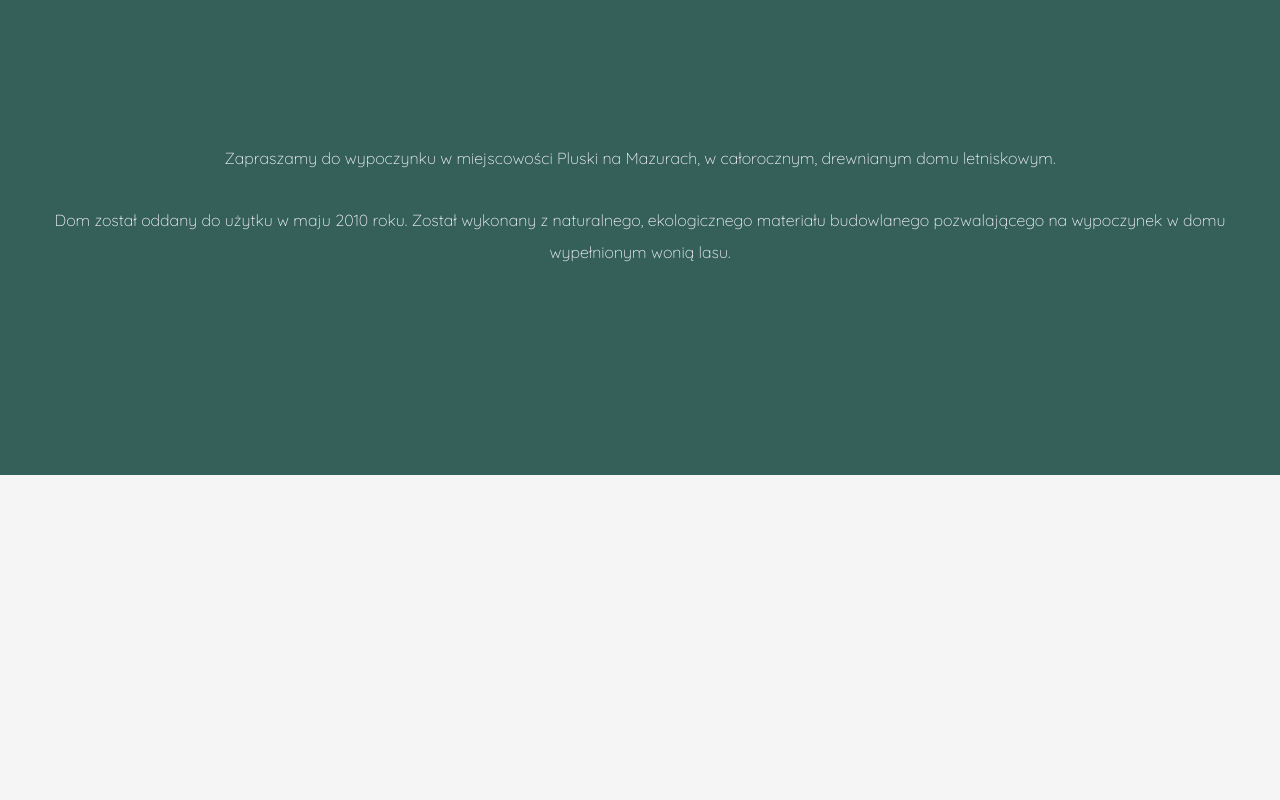
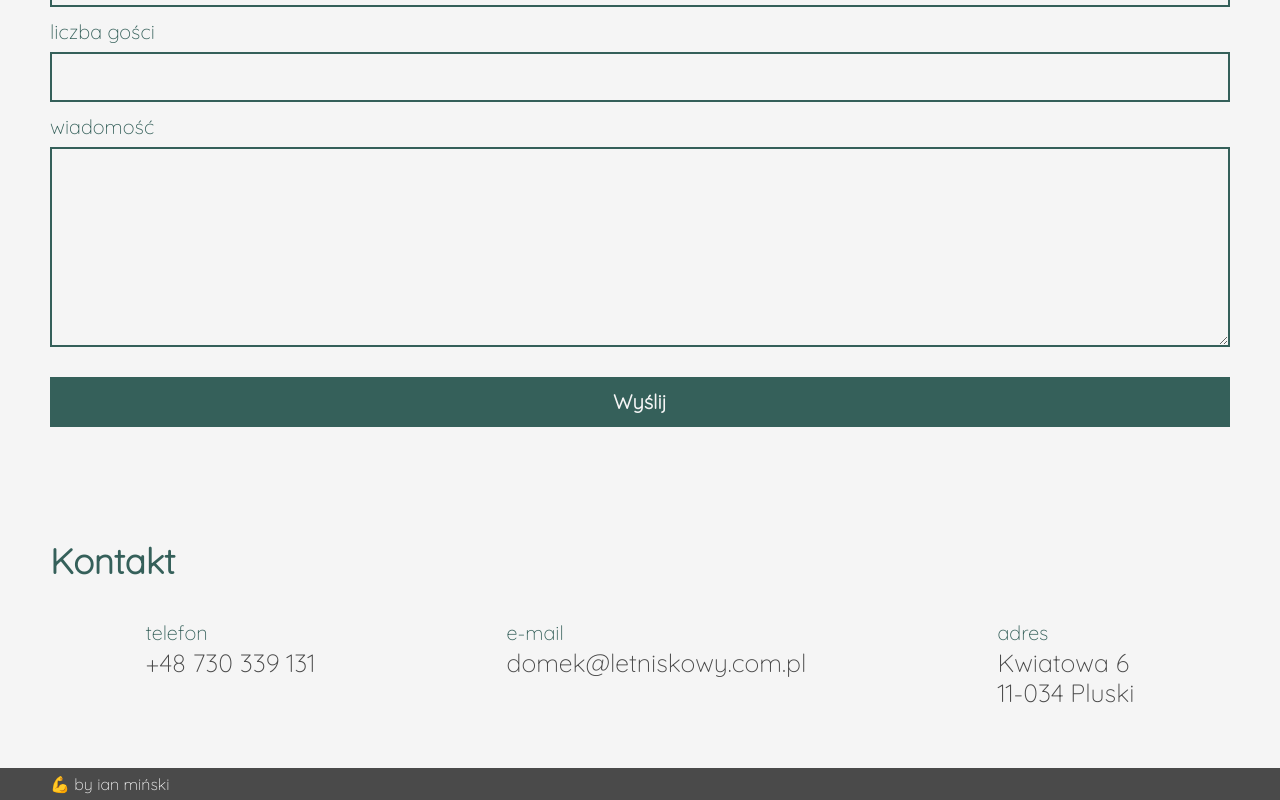
Before and after one commit to iamminsk/pluski, a Next.js app: page / in a window 1280 px wide. Shown: the part 1553-2353 px from the top of the page. Before the commit the page ends 2028 px from the top, so only its background shows below. Built offline with nearby package versions, Linux system fonts and the light colour scheme.

Commit message:
add footer and contact sections

```diff
--- /dev/null
+++ b/components/Contact/ContactBox.tsx
@@ -0,0 +1,40 @@
+import { Interpolation, Theme } from "@emotion/react";
+import { motion } from "framer-motion";
+import { useTheme } from "../../theme";
+
+interface ContactBoxProps {
+  title: string;
+  href: string;
+  anchorText: string;
+  isBlank?: boolean;
+  wrapperCss?: Interpolation<Theme>;
+}
+
+export const ContactBox = ({
+  title,
+  href,
+  anchorText,
+  isBlank,
+  wrapperCss,
+}: ContactBoxProps) => {
+  const { colors } = useTheme();
+  return (
+    <div css={wrapperCss}>
+      <span css={{ display: "block", fontSize: 20 }}>{title}</span>
+      <motion.a
+        href={href}
+        target={isBlank ? "_blank" : undefined}
+        css={{
+          fontSize: 25,
+          color: colors.ASH_GRAY,
+          lineHeight: "30px",
+        }}
+        whileHover={{
+          backgroundColor: colors.JUGNLE_GREEN,
+          color: colors.WASHED_WHITE,
+        }}
+        dangerouslySetInnerHTML={{ __html: anchorText }}
+      />
+    </div>
+  );
+};
--- /dev/null
+++ b/components/Contact/index.tsx
@@ -0,0 +1,39 @@
+import { useTheme } from "../../theme";
+import { BlockWrapper } from "../ui/BlockWrapper";
+import { ContactBox } from "./ContactBox";
+
+export const Contact = () => {
+  const { colors, bp } = useTheme();
+  return (
+    <BlockWrapper wrapperCss={{ padding: "60px 0" }}>
+      <h2 css={{ marginBottom: 30 }}>Kontakt</h2>
+      <div
+        css={{
+          [bp.FROM_TABLET]: {
+            display: "flex",
+            justifyContent: "space-around",
+          },
+        }}
+      >
+        <ContactBox
+          title="telefon"
+          anchorText="+48 730 339 131"
+          href="tel:+48730339131"
+          wrapperCss={{ marginBottom: 20 }}
+        />
+        <ContactBox
+          title="e-mail"
+          anchorText="domek@letniskowy.com.pl"
+          href="mailto:domek@letniskowy.com.pl"
+          wrapperCss={{ marginBottom: 20 }}
+        />
+        <ContactBox
+          title="adres"
+          anchorText="Kwiatowa 6</br>11-034 Pluski"
+          href="https://goo.gl/maps/He4vY7vbYB52"
+          isBlank
+        />
+      </div>
+    </BlockWrapper>
+  );
+};
--- /dev/null
+++ b/components/Footer/index.tsx
@@ -0,0 +1,27 @@
+import { motion } from "framer-motion";
+import { useTheme } from "../../theme";
+import { BlockWrapper } from "../ui/BlockWrapper";
+
+export const Footer = () => {
+  const { colors } = useTheme();
+  return (
+    <BlockWrapper
+      as="footer"
+      wrapperCss={{
+        backgroundColor: colors.ASH_GRAY,
+      }}
+    >
+      <p css={{ color: colors.WASHED_WHITE }}>
+        💪 by{" "}
+        <motion.a
+          href="https://www.linkedin.com/in/adjakubowski/"
+          target="_blank"
+          whileHover={{ backgroundColor: colors.JUGNLE_GREEN }}
+          css={{ color: colors.WASHED_WHITE }}
+        >
+          ian miński
+        </motion.a>
+      </p>
+    </BlockWrapper>
+  );
+};
--- a/components/Header/NavigationItem.tsx
+++ b/components/Header/NavigationItem.tsx
@@ -1,4 +1,5 @@
 import { motion } from "framer-motion";
+import { useTheme } from "../../theme";
 
 interface Props {
   label: string;
@@ -11,6 +12,7 @@ export const NavigationItem: React.FC<Props> = ({
   anchorId,
   isNavigationHovered,
 }) => {
+  const { colors } = useTheme();
   return (
     <li>
       <motion.a
@@ -22,6 +24,7 @@ export const NavigationItem: React.FC<Props> = ({
           fontSize: 32,
           padding: "5px 0",
           display: "inline-block",
+          color: colors.ASH_GRAY,
         }}
       >
         {label}
--- a/pages/index.tsx
+++ b/pages/index.tsx
@@ -1,6 +1,8 @@
 import { useState } from "react";
 
 import { Billboard } from "../components/Billboard";
+import { Contact } from "../components/Contact";
+import { Footer } from "../components/Footer";
 import { Header } from "../components/Header";
 import { Info } from "../components/Info";
 import { ReservationForm } from "../components/ReservationForm";
@@ -11,9 +13,13 @@ function HomePage() {
   return (
     <>
       <Header navState={navState} />
-      <ReservationForm />
-      <Billboard />
-      <Info />
+      <main>
+        <Billboard />
+        <Info />
+        <ReservationForm />
+        <Contact />
+      </main>
+      <Footer />
     </>
   );
 }
--- a/theme/index.ts
+++ b/theme/index.ts
@@ -11,6 +11,8 @@ const bp = {
 const colors = {
   JUGNLE_GREEN: "rgb(53, 96, 90)",
   WASHED_WHITE: "rgb(245, 245, 245)",
+  ASH_GRAY: "rgb(74, 74, 74)",
+  SKY_BLUE: "rgb(74, 144, 226)",
 };
 
 const zIndexes = {
```
